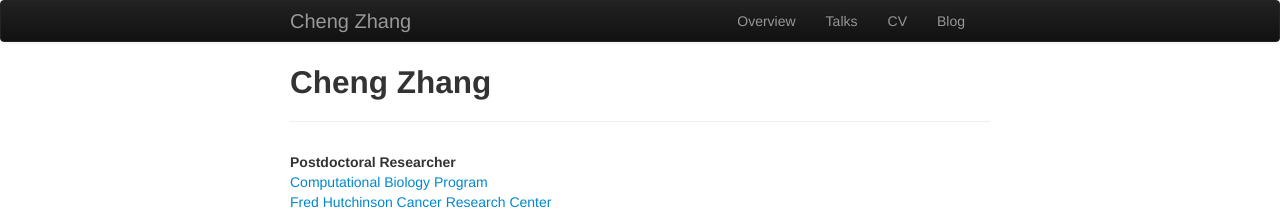
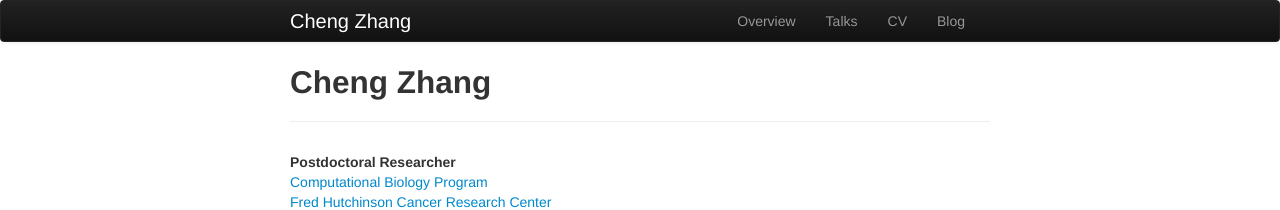
Before and after one commit to qinliuliuqin/czhang.me, a Jekyll site: the page built from index.md, in a window 1280 px wide. Shown: the top 210 px of the page. Built offline with Jekyll 4.4.1, drawn with Linux system fonts in a browser that asks for light colours.

Commit message:
change title color in navbar

```diff
--- a/_includes/themes/twitter/default.html
+++ b/_includes/themes/twitter/default.html
@@ -28,7 +28,7 @@
   </head>
 
   <body>
-	<nav class="navbar navbar-inverse bg-inverse navbar-toggleable-md">
+	<nav class="navbar navbar-inverse">
 	    <div class="navbar">
 	      <div class="navbar-inner">
 	        <div class="container-narrow">
```
Also changed, not shown: assets/themes/twitter/bootstrap/css/bootstrap.2.2.2.min.css, 1 other file.
